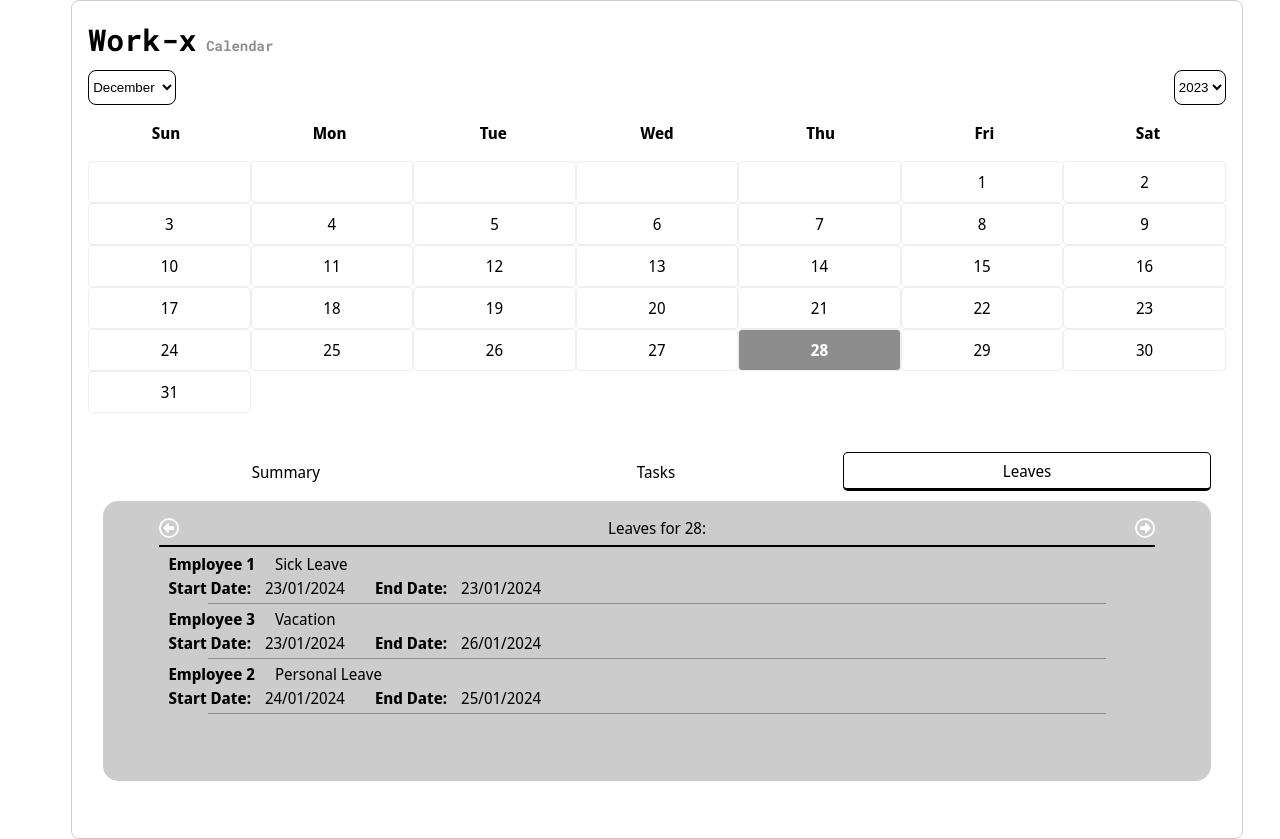
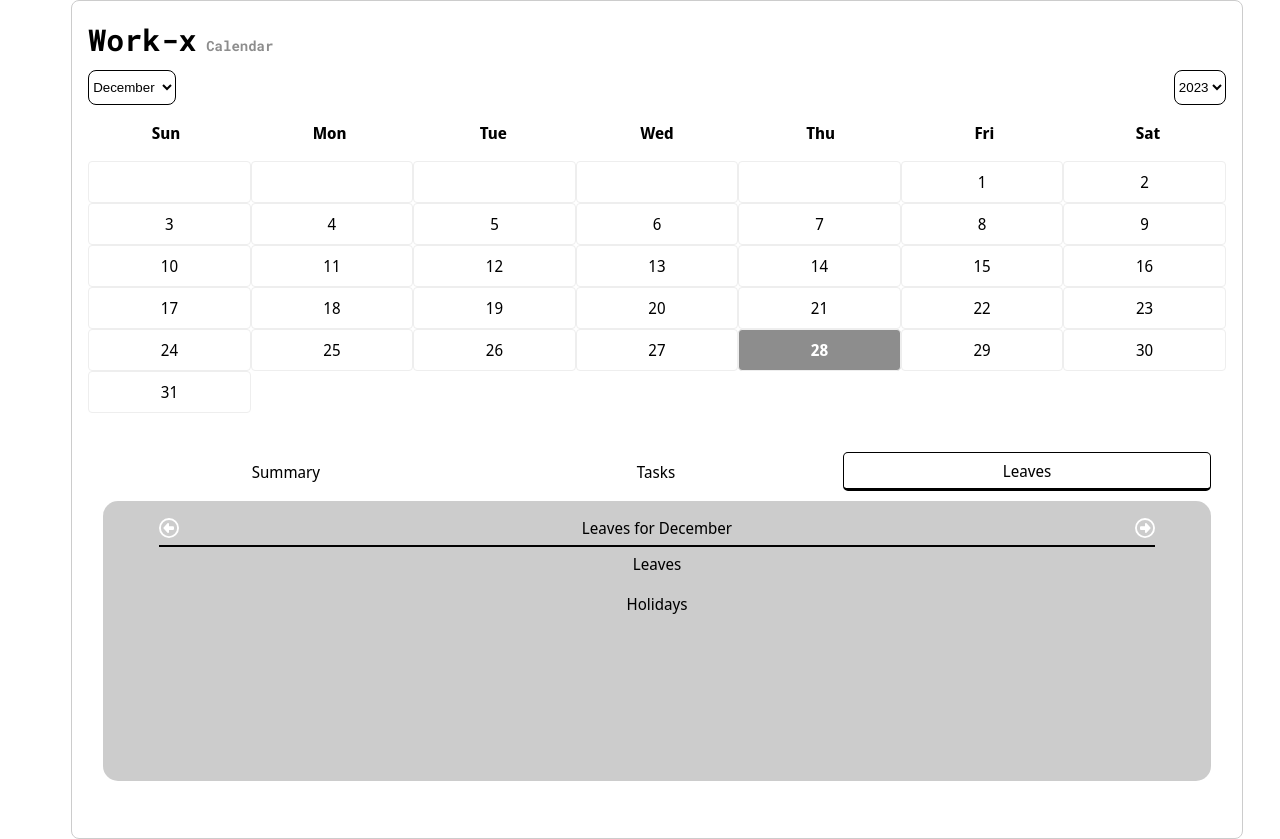
Before and after one commit to adithyawebt/workx-calendar, a React (Vite) app: page /home in a window 1280 px wide. Both pictures are taken after a click on the element "Leaves". Built offline with nearby package versions, Linux system fonts and the light colour scheme.

Commit message:
added monthly holidays and leaves

```diff
--- a/src/components/Calendar/Calendar.tsx
+++ b/src/components/Calendar/Calendar.tsx
@@ -48,11 +48,15 @@ const Calendar = () => {
     const handleDayClick = (day: string | number) => {
         const numericDay = typeof day === 'number' ? day : parseInt(day, 10);
         setSelectedDay(numericDay);
+        setCurrentMonth(currentMonth);
+        setCurrentYear(currentYear);
     };
 
     const handleDayChange = (newDay: number) => {
         if (newDay > 0 && newDay <= getDaysArray(currentYear, currentMonth).length) {
             setSelectedDay(newDay);
+            setCurrentMonth(currentMonth);
+            setCurrentYear(currentYear);
         }
     };
 
@@ -88,8 +92,9 @@ const Calendar = () => {
                 ))}
             </div>
             <Schedule
-                // events={events}
                 selectedDay={selectedDay}
+                selectedMonth={currentMonth}
+                selectedYear={currentYear}
                 onDayChange={handleDayChange} />
         </div>
     );
--- a/src/components/Schedule/Schedule.tsx
+++ b/src/components/Schedule/Schedule.tsx
@@ -1,4 +1,4 @@
-import { useState } from 'react';
+import { useEffect, useState } from 'react';
 import styles from './Schedule.module.scss';
 
 import RightArrow from '../../assets/icons/circle-right.svg';
@@ -7,27 +7,83 @@ import DownArrow from '../../assets/icons/chevron-down.svg';
 import UpArrow from '../../assets/icons/chevron-up.svg';
 
 import summaryData from '../../mockData/summaryData.json';
-import taskData from '../..//mockData/taskData.json'
-import leaveData from '../../mockData/leaveData.json'
-
-// import { SummaryInfo, ProjectInfo, LeaveInfo } from '../../interfaces/ScheduleInterface'; //importing interface for future purposes
+import taskData from '../../mockData/taskData.json'
 
 interface OwnProps {
-    selectedDay: number;
+    selectedDay: number,
+    selectedMonth: number,
+    selectedYear: number,
     onDayChange: (newDay: number) => void,
 }
 
 const Schedule = ({
     selectedDay,
+    selectedMonth,
     onDayChange }: OwnProps) => {
     const [selectedTab, setSelectedTab] = useState<'Summary' | 'Tasks' | 'Leaves'>('Summary');
     const [taskVisibility, setTaskVisibility] = useState<boolean[]>(new Array(taskData.length).fill(false));
+
+    const [leaveData, setLeaveData] = useState<Record<string, { employeeName: string; leaveDetails: string; }[]> | null>(null);
+    const [holidayData, setHolidayData] = useState<Record<string, { name: string; date: string; }[]> | null>(null);
+
+
+    useEffect(() => {
+        import('../../mockData/leaveData.json')
+            .then((data) => {
+                console.log('Leave Data:', data);
+                setLeaveData(data.default.leaveData);
+            })
+            .catch((error) => {
+                console.error('Error loading leave data:', error);
+            });
+
+        import('../../mockData/leaveData.json')
+            .then((data) => {
+                console.log('Holiday Data:', data);
+                setHolidayData(data.default.holidayData);
+            })
+            .catch((error) => {
+                console.error('Error loading holiday data:', error);
+            });
+    }, []);
 
     const handleTaskClick = (index: number) => {
         const newTaskVisibility = [...taskVisibility];
         newTaskVisibility[index] = !newTaskVisibility[index];
         setTaskVisibility(newTaskVisibility);
     }
+
+    const getLeavesForMonth = () => {
+        const monthKey = months[selectedMonth];
+        return leaveData?.[monthKey] || [];
+    };
+
+    const getHolidaysForMonth = () => {
+        const monthKey = months[selectedMonth];
+        return holidayData?.[monthKey] || [];
+    };
+
+    const months = [
+        'January', 'February', 'March', 'April',
+        'May', 'June', 'July', 'August',
+        'September', 'October', 'November', 'December'
+    ];
+
+    const handleNextMonthClick = () => {
+        if (selectedMonth < 11) {
+            onMonthChange(selectedMonth + 1);
+        }
+    };
+
+    const handlePrevMonthClick = () => {
+        if (selectedMonth > 0) {
+            onMonthChange(selectedMonth - 1);
+        }
+    };
+
+    const onMonthChange = (newMonth: number) => {
+        console.log('Selected Month:', newMonth);
+    };
 
     return (
         <div className={styles.schedule}>
@@ -93,7 +149,7 @@ const Schedule = ({
                                             </div>
                                             <img
                                                 src={taskVisibility[index] ? UpArrow : DownArrow}
-                                                alt=""
+                                                alt="arrow"
                                                 onClick={(e) => {
                                                     e.stopPropagation();
                                                     handleTaskClick(index);
@@ -118,25 +174,28 @@ const Schedule = ({
                 {selectedTab === 'Leaves' && (
                     <div className={styles.content}>
                         <div className={styles.contentHeader}>
-                            <img src={LeftArrow} onClick={() => onDayChange(selectedDay - 1)} />
-                            <span>Leaves for {selectedDay}:</span>
-                            <img src={RightArrow} onClick={() => onDayChange(selectedDay + 1)} />
+                            <img src={LeftArrow} onClick={handlePrevMonthClick} />
+                            <span>Leaves for {months[selectedMonth]}</span>
+                            <img src={RightArrow} onClick={handleNextMonthClick} />
                         </div>
                         <div className={styles.divider}></div>
                         <div className={styles.leaveContainer}>
-                            {leaveData.map((leave, index) => (
-                                <div key={index} className={styles.leave}>
-                                    <div className={styles.leaveType}>
-                                        <span>{leave.employee}</span>
-                                        <span>{leave.leaveType}</span>
-                                    </div>
-                                    <div className={styles.leaveDetails}>
-                                        <span>Start Date: <span>{leave.startDate}</span></span>
-                                        <span>End Date: <span>{leave.endDate}</span></span>
-                                    </div>
-                                    <div className={styles.dividerSmall}></div>
-                                </div>
-                            ))}
+                            <div className={styles.leaves}>
+                                <span>Leaves</span>
+                                <ul>
+                                    {getLeavesForMonth().map((leave, index) => (
+                                        <li key={index}>{leave.employeeName}: {leave.leaveDetails}</li>
+                                    ))}
+                                </ul>
+                            </div>
+                            <div className={styles.holidays}>
+                                <span>Holidays</span>
+                                <ul>
+                                    {getHolidaysForMonth().map((holiday, index) => (
+                                        <li key={index}>{holiday.name}: {holiday.date}</li>
+                                    ))}
+                                </ul>
+                            </div>
                         </div>
                     </div>
                 )}
--- a/src/mockData/leaveData.json
+++ b/src/mockData/leaveData.json
@@ -1,20 +1,58 @@
-[
-    {
-        "employee": "Employee 1",
-        "leaveType": "Sick Leave",
-        "startDate": "23/01/2024",
-        "endDate": "23/01/2024"
+{
+    "leaveData": {
+        "January": [
+            {
+                "employeeName": "John Doe",
+                "leaveDetails": "Vacation"
+            },
+            {
+                "employeeName": "Alice Smith",
+                "leaveDetails": "Sick leave"
+            }
+        ],
+        "February": [
+            {
+                "employeeName": "Bob Johnson",
+                "leaveDetails": "Family emergency"
+            },
+            {
+                "employeeName": "Emma Brown",
+                "leaveDetails": "Personal day"
+            }
+        ],
+        "March": [
+            {
+                "employeeName": "Charlie Wilson",
+                "leaveDetails": "Parental leave"
+            }
+        ]
     },
-    {
-        "employee": "Employee 3",
-        "leaveType": "Vacation",
-        "startDate": "23/01/2024",
-        "endDate": "26/01/2024"
-    },
-    {
-        "employee": "Employee 2",
-        "leaveType": "Personal Leave",
-        "startDate": "24/01/2024",
-        "endDate": "25/01/2024"
+    "holidayData": {
+        "January": [
+            {
+                "name": "New Year's Day",
+                "date": "2024-01-01"
+            },
+            {
+                "name": "Martin Luther King Jr. Day",
+                "date": "2024-01-15"
+            }
+        ],
+        "February": [
+            {
+                "name": "Presidents' Day",
+                "date": "2024-02-19"
+            }
+        ],
+        "March": [
+            {
+                "name": "International Women's Day",
+                "date": "2024-03-08"
+            },
+            {
+                "name": "St. Patrick's Day",
+                "date": "2024-03-17"
+            }
+        ]
     }
-]
+}
```
